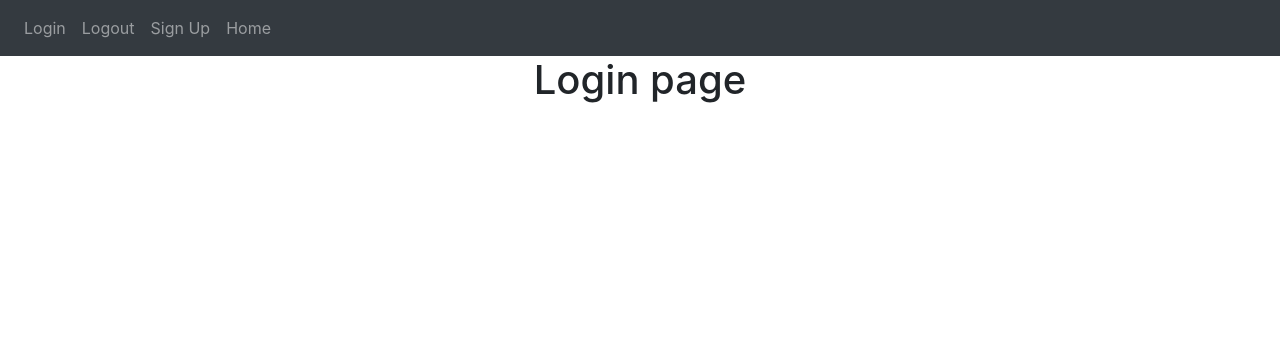
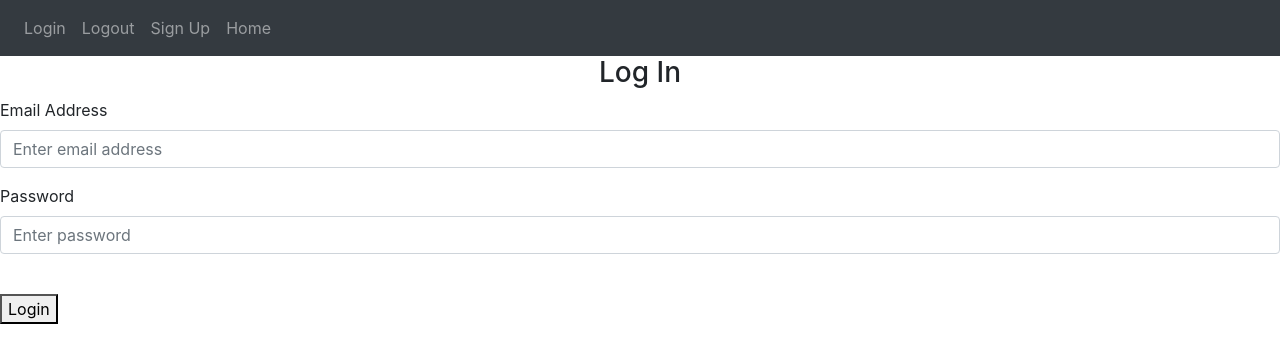
Before and after one commit to subhi-dol/notes-app, a Flask app: page /login in a window 1280 px wide. Shown: the top 363 px of the page. Run offline with Flask 3, Linux system fonts and the light colour scheme; some libraries are stand-ins or nearby versions.

Commit message:
added styling for login and signup

```diff
--- a/website/auth.py
+++ b/website/auth.py
@@ -1,15 +1,17 @@
-from flask import Blueprint, render_template
+from flask import Blueprint, render_template, request
 
 auth = Blueprint('auth', __name__)
 
-@auth.route('/login')
+@auth.route('/login', methods=['GET', 'POST'])
 def login():
-    return render_template("login.html")
+    data = request.form
+    print(data)
+    return render_template("login.html", boolean=True)
 
 @auth.route('/logout')
 def logout():
     return "<p>Logout</p>"
 
-@auth.route('/sign-up')
+@auth.route('/sign-up', methods=['GET', 'POST'])
 def sign_up():
     return render_template("sign_up.html")
--- a/website/templates/base.html
+++ b/website/templates/base.html
@@ -57,5 +57,8 @@
       integrity="sha384-JZR6Spejh4U02d8jOt6vLEHfe/JQGiRRSQQxSfFWpi1MquVdAyjUar5+76PVCmYl"
       crossorigin="anonymous"
     ></script>
-    </body>
-    </html>
+
+    <script type="text/javascript"
+      src="{{ url_for('static', filename = 'index.js')}}"></script>
+  </body>
+</html>
--- a/website/templates/login.html
+++ b/website/templates/login.html
@@ -1,3 +1,20 @@
 {% extends "base.html" %} {% block title %}Login{% endblock %}
-{% block content %}<h1 align="center">Login page</h1>
-      {% endblock %}
+{% block content %}
+<form method="POST">
+      <h3 align="center">Log In</h3>
+      <div class="form-group">
+            <label for="email">Email Address</label>
+            <input type="email" class="form-control" id="email" name="email"
+                  placeholder="Enter email address"/>
+      </div>
+      </div>
+      <div class="form-group">
+            <label for="password">Password</label>
+            <input type="password" class="form-control" id="password" name="password"
+                  placeholder="Enter password"/>
+      </div>
+      <br />
+      <button type="submit" class="btn-btn-primary">Login</button>
+</form>
+
+{% endblock %}
```
Also changed, not shown: website/templates/sign_up.html (+27 -2 lines).
